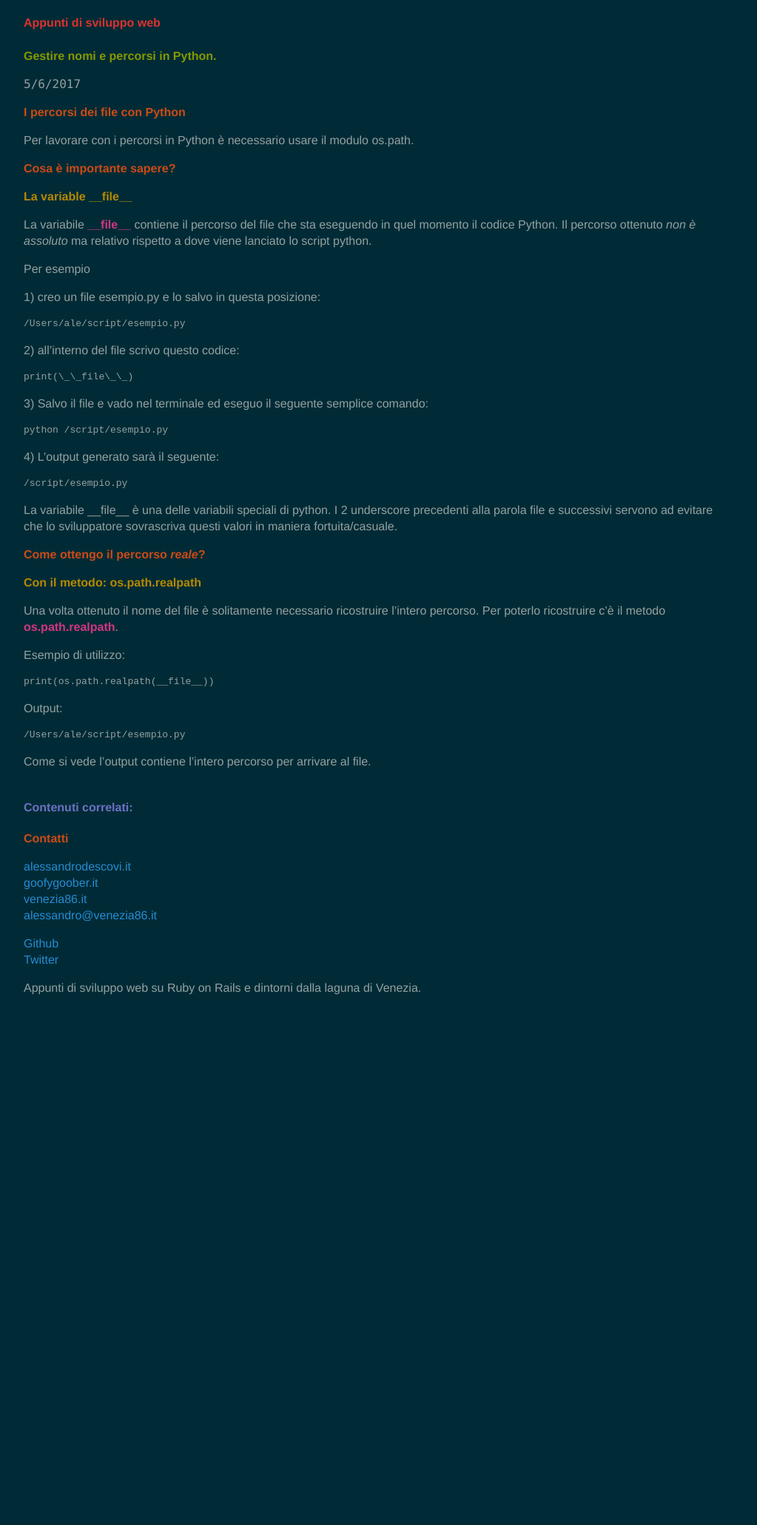
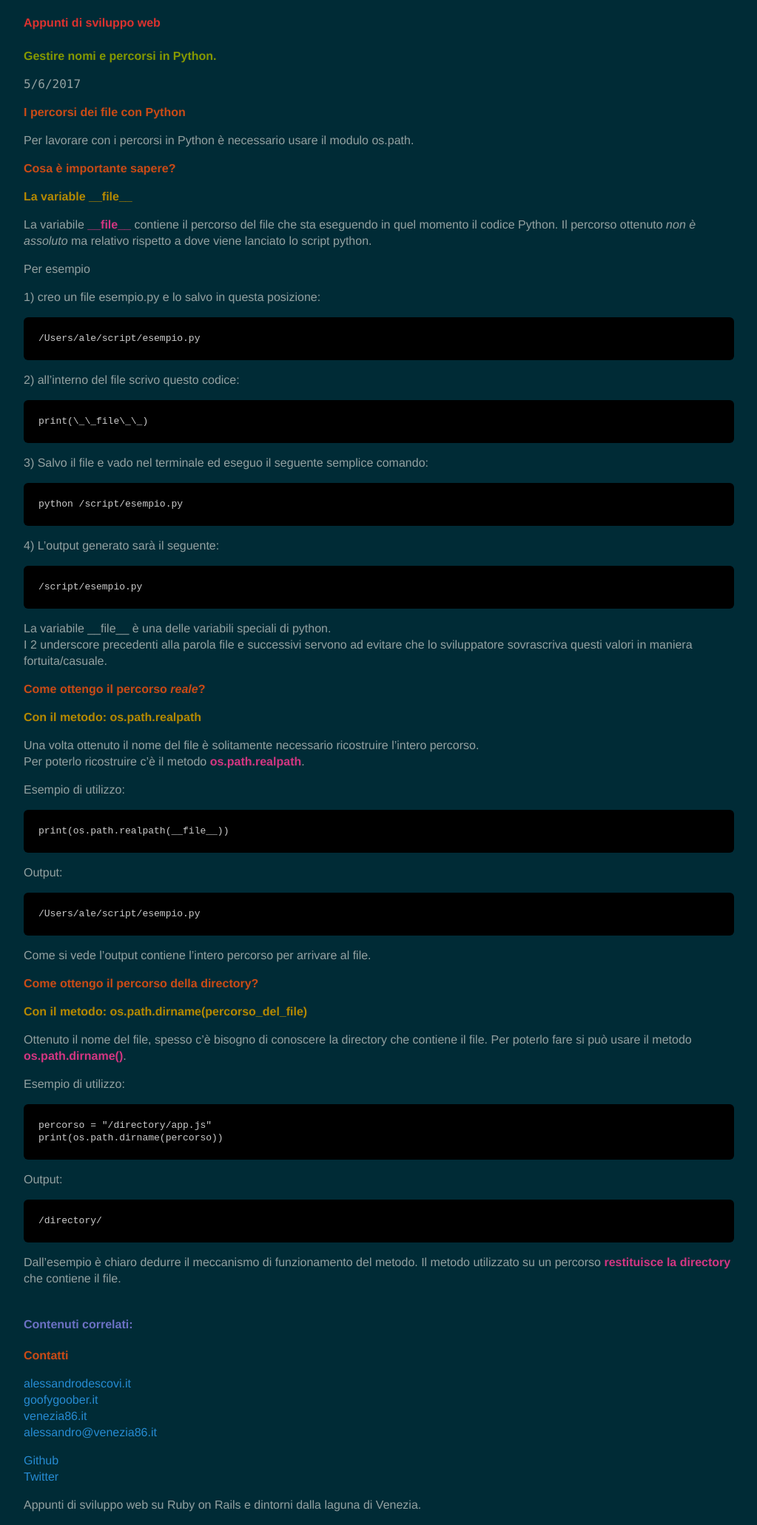
Before and after one commit to descovi/simonini.github.io, a Jekyll site: the page built from _posts/2017-06-05-nomi-percorsi-python.md, in a window 1280 px wide. Shown: the whole page at 74% size, without its empty margins (128-1151 px from the left). Built offline with Jekyll 4.4.1, drawn with Linux system fonts in a browser that asks for light colours; before the commit the page ends 1363 px from its top, so only the background shows below that.

Commit message:
completato articolo sui percorsi

```diff
--- a/_includes/head.html
+++ b/_includes/head.html
@@ -24,6 +24,12 @@
     }
     blockquote, time {
       font-family: "menlo", consolas, monospace;
+    }
+    pre {
+      background-color: #000;
+      color: #ccc;
+      padding: 20px;
+      border-radius: 6px;
     }
 
     h1, h2, h3, h4 {font-size: 100%}
--- a/_posts/2017-06-05-nomi-percorsi-python.md
+++ b/_posts/2017-06-05-nomi-percorsi-python.md
@@ -37,7 +37,6 @@ Per esempio
 La variabile \_\_file\_\_ è una delle variabili speciali di python.
 I 2 underscore precedenti alla parola file e successivi servono ad evitare che lo sviluppatore sovrascriva questi valori in maniera fortuita/casuale.
 
-
 ## Come ottengo il percorso _reale_?
 
 ### Con il metodo: os.path.realpath
@@ -54,3 +53,21 @@ Output:
     /Users/ale/script/esempio.py
 
 Come si vede l'output contiene l'intero percorso per arrivare al file.
+
+## Come ottengo il percorso della directory?
+
+### Con il metodo: os.path.dirname(percorso\_del\_file)
+
+Ottenuto il nome del file, spesso c'è bisogno di conoscere la directory che contiene il file.
+Per poterlo fare si può usare il metodo __os.path.dirname()__.
+
+Esempio di utilizzo:
+
+    percorso = "/directory/app.js"
+    print(os.path.dirname(percorso))
+
+Output:
+
+    /directory/
+
+Dall'esempio è chiaro dedurre il meccanismo di funzionamento del metodo. Il metodo utilizzato su un percorso __restituisce la directory__ che contiene il file.
```
